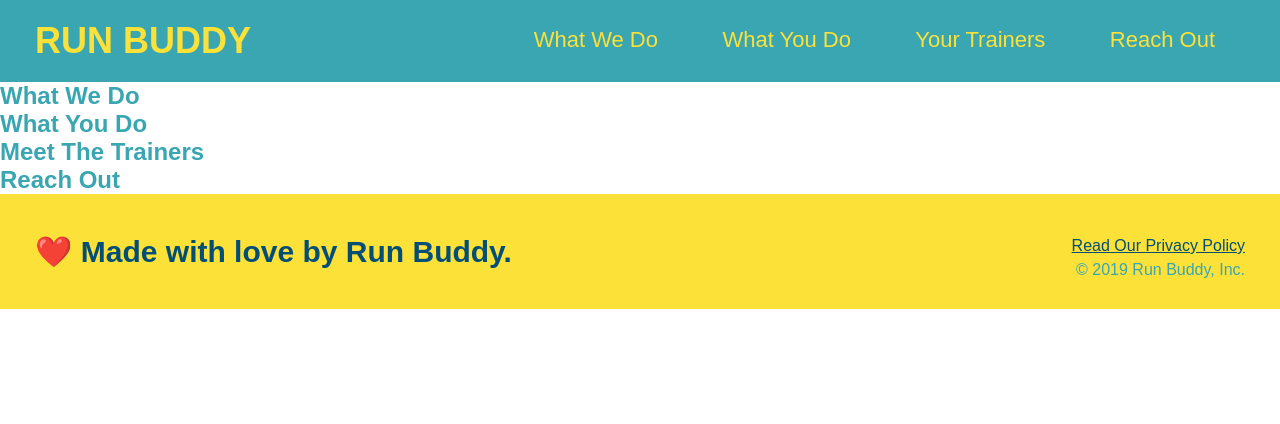
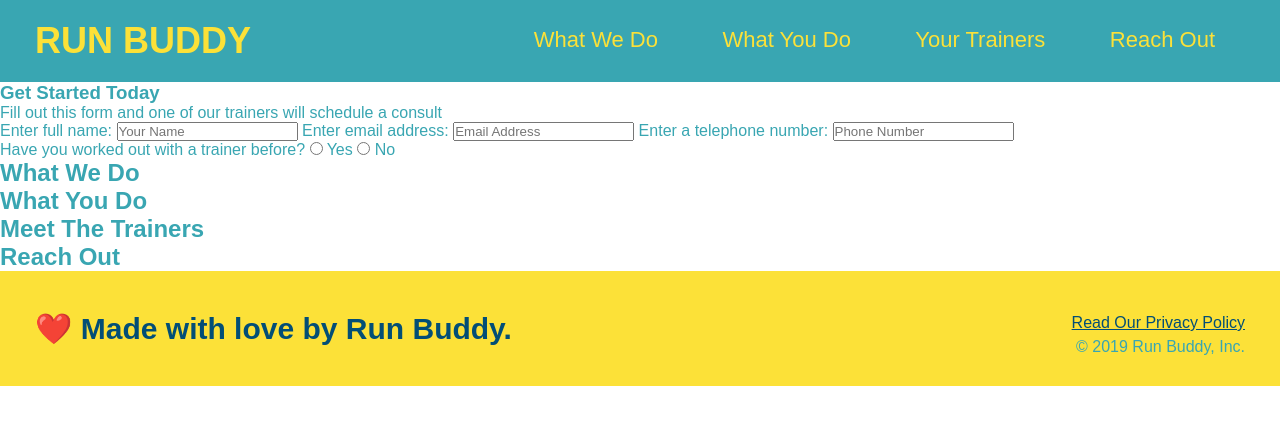
Before and after one commit to CalebLuster/run-buddy, a plain HTML site: page index.html in a window 1280 px wide. Drawn offline with Linux system fonts and the light colour scheme.

Commit message:
Added most of hero

```diff
--- a/index.html
+++ b/index.html
@@ -27,7 +27,39 @@
         </ul>
       </nav>
     </header>
-    <section></section>
+    <section>
+      <div>
+        <h3>Get Started Today</h3>
+        <p>
+          Fill out this form and one of our trainers will schedule a consult
+        </p>
+        <form>
+          <label for="name">Enter full name:</label>
+          <input type="text" placeholder="Your Name" name="name" id="name" />
+          <label for="email">Enter email address:</label>
+          <input
+            type="text"
+            placeholder="Email Address"
+            name="email"
+            id="email"
+          />
+          <label for="phone">Enter a telephone number:</label>
+          <input
+            type="text"
+            placeholder="Phone Number"
+            name="phone"
+            id="phone"
+          />
+          <p>
+            Have you worked out with a trainer before?
+            <input type="radio" name="trainer-confirm" id="trainer-yes" />
+            <label for="trainer-yes">Yes</label>
+            <input type="radio" name="trainer-confirm" id="trainer-no" />
+            <label for="trainer-no">No</label>
+          </p>
+        </form>
+      </div>
+    </section>
     <section>
       <h2>What We Do</h2>
     </section>
```
